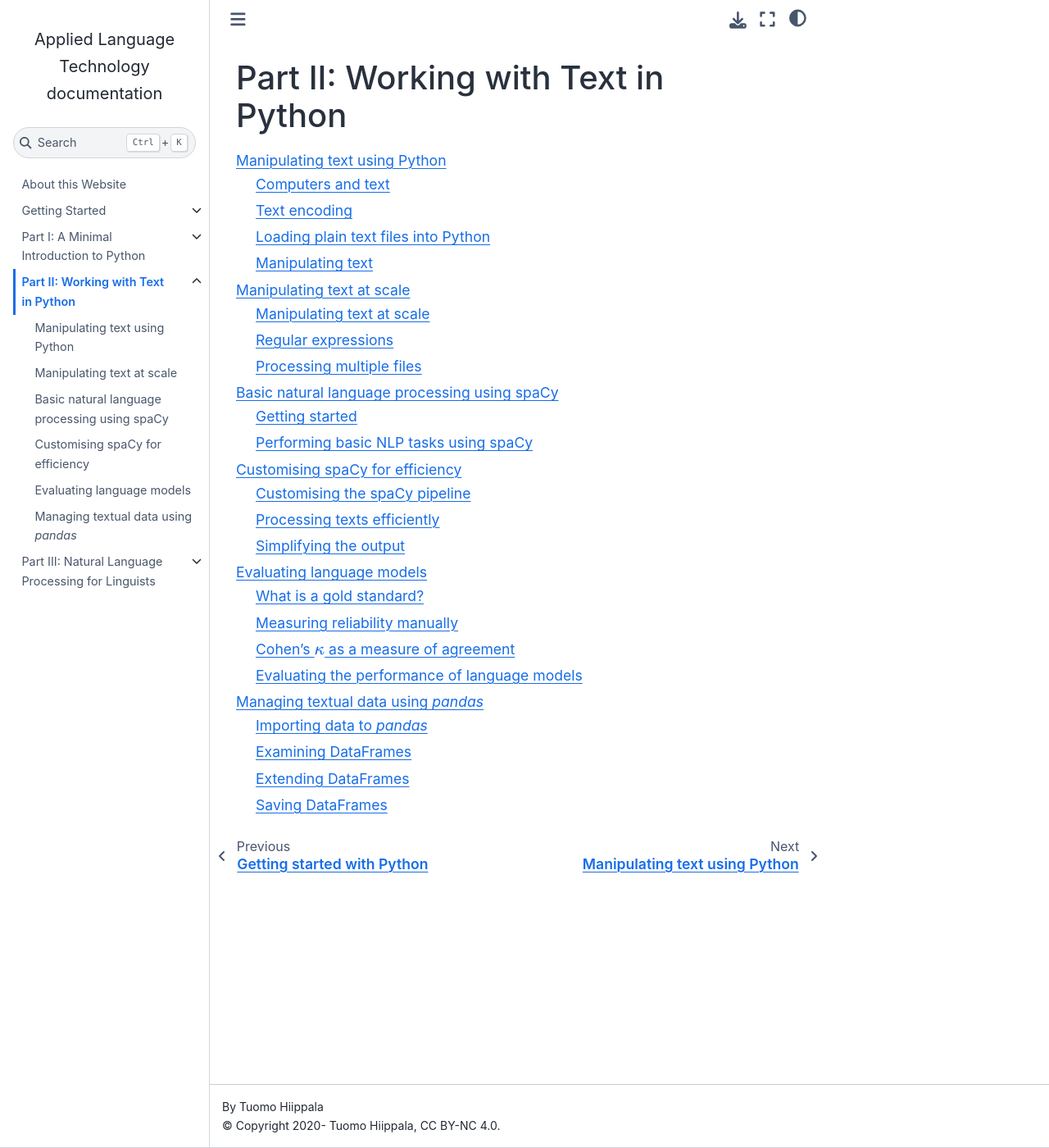
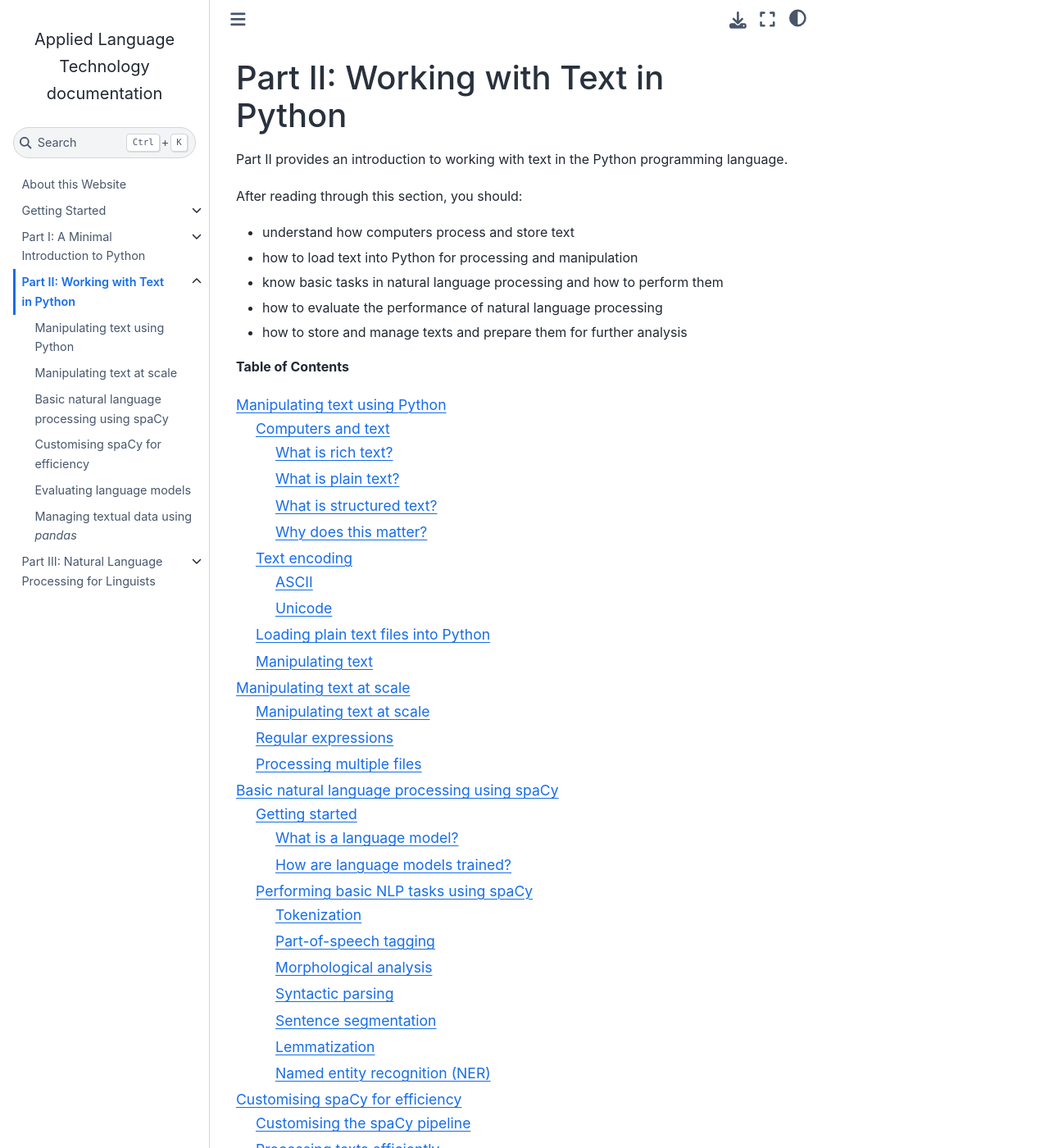
Before and after one commit to Applied-Language-Technology/website, a Sphinx documentation site: the page built from source/working_with_text.rst, in a window 1280 px wide and 1400 px high. Shown: the whole window at 82% size. Built offline with Sphinx 7.4.7 and the Sphinx Book theme 1.1.4, drawn with Linux system fonts in a browser that asks for light colours; some of the changed text lies outside the part shown.

Commit message:
updated descriptions

```diff
--- a/source/about.rst
+++ b/source/about.rst
@@ -9,11 +9,13 @@ Together, these two courses provide an introduction to *applied language technol
 About the courses and their goals
 =================================
 
-The field of language technology (or interchangeably, natural language processing) studies how computers can process and represent natural language, that is, natural languages spoken and written in the world. Language technology is now used in many real-world applications, which range from traditional tasks such as filtering e-mails for spam to complex communicative situations, such as providing customer service using chatbots.
+The field of language technology (or often interchangeably, natural language processing) studies how computers can process and represent natural language, that is, natural languages spoken, written or signed in the world. Language technology is now used in many real-world applications, which range from traditional tasks such as filtering e-mails for spam to complex communicative situations, such as providing customer service using chatbots.
 
-As a part of this development, language technology has gradually become more accessible in recent years. Popular programming languages such as Python offer easy access to libraries that allow users to apply the latest language technology. However, newcomers may find programming languages such as Python intimidating.
+As a part of this development, language technology has become increasingly accessible in recent years. Popular programming languages such as Python offer easy access to libraries that allow users to apply the latest language technology. However, newcomers may find programming languages such as Python intimidating.
 
 For this reason, these courses are intended to serve as a gentle introduction to applying language technology using the Python programming language. The courses are designed particularly with students of languages and linguistics in mind, in order to empower them by making language technology accessible and understandable.
+
+Instead of treating *text as data* and as a source of information, these courses consider text as the result of linguistic processes, which are inextricably related to language use in society. If you are already familiar with language technology, these courses may offer you new insights on language.
 
 Information for students at the University of Helsinki
 ======================================================
--- a/source/working_with_text.rst
+++ b/source/working_with_text.rst
@@ -2,8 +2,20 @@
 Part II: Working with Text in Python
 ************************************
 
+Part II provides an introduction to working with text in the Python programming language.
+
+After reading through this section, you should:
+
+- understand how computers process and store text
+- how to load text into Python for processing and manipulation
+- know basic tasks in natural language processing and how to perform them
+- how to evaluate the performance of natural language processing
+- how to store and manage texts and prepare them for further analysis
+
+**Table of Contents**
+
 .. toctree::
-   :maxdepth: 2
+   :maxdepth: 3
 
    part_ii/basic_text_processing.ipynb
    part_ii/basic_text_processing_continued.ipynb
```
Also changed, not shown: source/python_intro.rst (+7 -1 lines).
